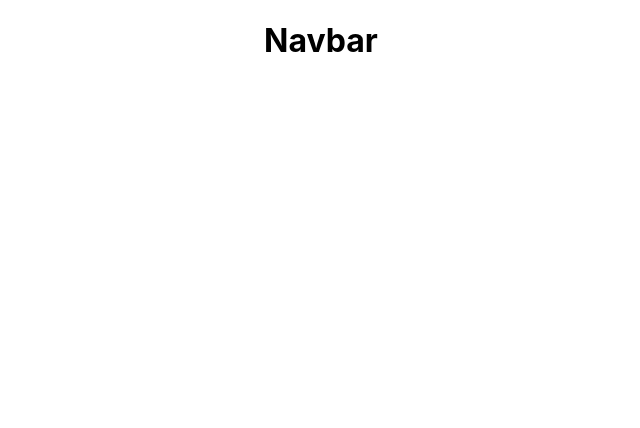
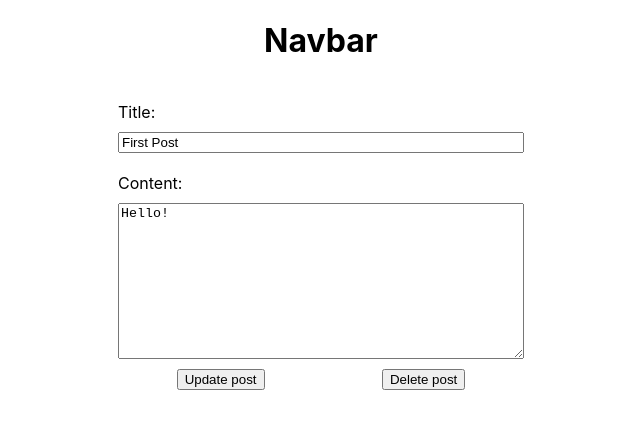
Before and after one commit to venkateshatgit/redux-blog-app, a React (Create React App) app: page /editPostPage/1 in a window 1280 px wide. Before the commit this address had no page. Shown: the top 428 px of the page, without its empty margins (319-959 px from the left). Built offline with nearby package versions, Linux system fonts and the light colour scheme.

Commit message:
added post edit feature

```diff
--- a/src/App.js
+++ b/src/App.js
@@ -4,6 +4,7 @@ import './App.css';
 import Welcome from './features/welcome/welcome';
 import AddForm from './features/add-form/addForm';
 import SinglePostPage from './features/posts/singlePost/singlePostpage';
+import EditPost from './features/posts/editPostPage/editPost';
 
 
 function App() {
@@ -18,6 +19,7 @@ function App() {
           <Route path='/posts' element={<PostsList/>}/>
           <Route path='/add-form' element={<AddForm/>}/>
           <Route path='/singlePostPage/:id' element={<SinglePostPage/>}/>
+          <Route path='/editPostPage/:id' element={<EditPost/>}/>
         </Routes>
       </BrowserRouter>
     </div>
--- /dev/null
+++ b/src/features/posts/editPostPage/editPost.css
@@ -0,0 +1,23 @@
+.edit-form{
+    display: flex;
+    flex-direction: column;
+    justify-content: center;
+}
+
+.edit-form label{
+    margin-top: 20px;
+    margin-bottom: 10px;
+}
+
+.edit-form textarea{
+    width: 400px;
+    height: 150px;
+}
+
+.edit-form button{
+    margin: 10px auto;
+}
+
+.edit-buttons{
+    display: flex;
+}
--- /dev/null
+++ b/src/features/posts/editPostPage/editPost.js
@@ -0,0 +1,74 @@
+import { useState } from "react";
+import { useDispatch, useSelector } from "react-redux";
+import { useNavigate, useParams } from "react-router-dom";
+import { postUpdate, postDelete} from "../postsSlice";
+import './editPost.css'
+
+
+function EditPost() {
+
+    const params = useParams();
+    const post = useSelector(state =>
+        state.posts.find(post =>
+            post.id === params.id
+    ))
+
+    const [title, settitle] = useState(post.title)
+    const [content, setcontent] = useState(post.content)
+
+    const dispatch = useDispatch()
+    const navigate = useNavigate()
+
+    const handleClick = (e) => {
+
+
+
+        if( e.target.textContent === "Update post"){
+            if (title && content) {
+                dispatch(
+                    postUpdate({
+                        id: post.id,
+                        title,
+                        content
+                    })
+                )
+            }
+        }
+        else if(e.target.textContent === "Delete post"){
+            dispatch(
+                postDelete({
+                    id: post.id
+                })
+            )
+        }
+
+
+        navigate("/posts")
+    }
+
+    return (
+        <div className="edit-form">
+            <label>Title: </label>
+            <input
+                type="text"
+                name="title"
+                value={title}
+                onChange={(e) => settitle(e.target.value)}
+            />
+
+            <label>Content: </label>
+            <textarea
+                name="content"
+                value={content}
+                onChange={(e) => setcontent(e.target.value)}
+            />
+
+            <div className="edit-buttons" >
+                <button onClick={(e) => handleClick(e)}>Update post</button>
+                <button onClick={(e) => handleClick(e)}>Delete post</button>
+            </div>
+        </div>
+    );
+}
+
+export default EditPost;
--- a/src/features/posts/postStyle.css
+++ b/src/features/posts/postStyle.css
@@ -8,10 +8,15 @@
     padding: 20px 10px;
     border: solid 1px;
     border-radius: 8px;
+    cursor: pointer;
 }
 
 .post-style h1{
     margin: 0;
+}
+
+.post-style h1:hover{
+    color: rgb(165, 129, 196);
 }
 
 .post-style p{
--- a/src/features/posts/postsList.js
+++ b/src/features/posts/postsList.js
@@ -11,7 +11,7 @@ function PostsList() {
             <div
                 key={index}
                 className="post-style"
-                onClick={() => navigate(`/singlePostPage/${post.id}`, {id: post.id})}
+                onClick={() => navigate(`/editPostPage/${post.id}`, {id: post.id})}
             >
                 <h1>{post.title}</h1>
                 <p>{post.content.substring(0, 100)}</p>
--- a/src/features/posts/postsSlice.js
+++ b/src/features/posts/postsSlice.js
@@ -14,9 +14,32 @@ const postsSlice = createSlice({
     reducers: {
         postAdd(state, action){
             state.unshift(action.payload)
+        },
+
+        postUpdate(state, action){
+            let newState = [...state]
+            newState.map((post, index) => {
+                if(post.id === action.payload.id){
+                    state[index] = action.payload
+                }
+            })
+        },
+
+        postDelete(state, action){
+            let newState = [...state]
+            newState.map((post, index) => {
+                if(post.id === action.payload.id){
+                    state.splice(index, 1)
+                }
+            })
+
         }
     }
 })
 
 export default postsSlice.reducer;
-export const {postAdd} = postsSlice.actions;
+export const {
+    postAdd,
+    postUpdate,
+    postDelete
+} = postsSlice.actions;
```
Also changed, not shown: src/app/navbar.js (deleted), src/features/posts/singlePost/singlePostpage.js (line endings or trailing spaces).
